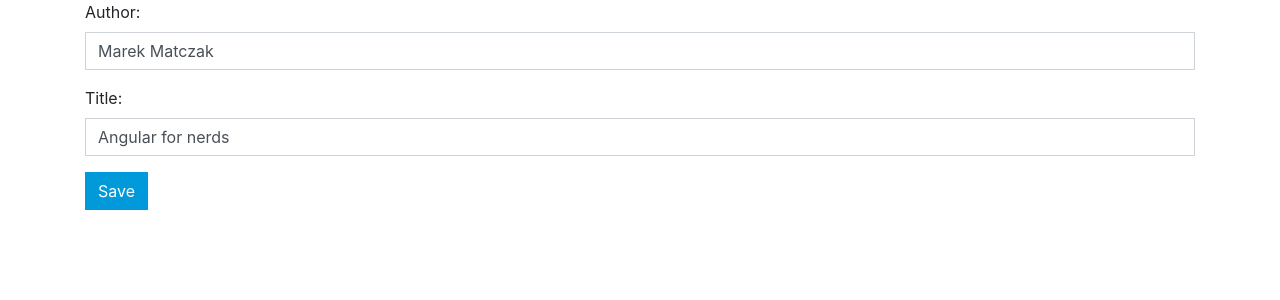
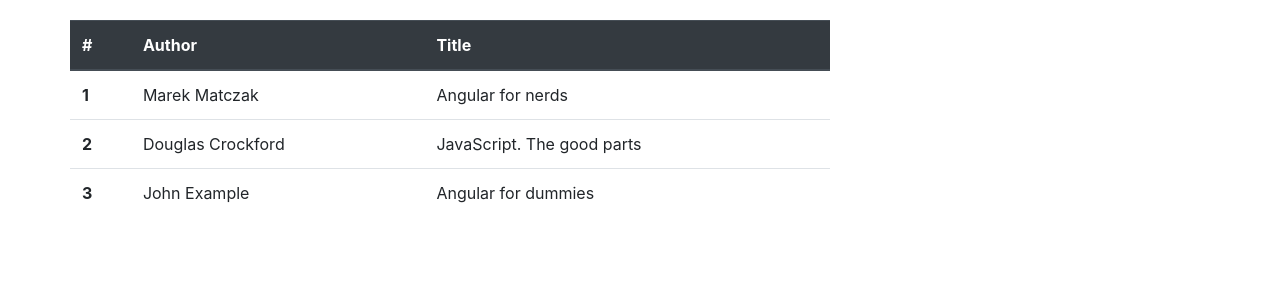
Before and after one commit to mmatczak/ng-training-23.11.2020, an Angular app: page / in a window 1280 px wide. Shown: the top 300 px of the page. Built offline with nearby package versions, Linux system fonts and the light colour scheme.

Commit message:
Master details part 1

```diff
--- a/src/app/app.component.html
+++ b/src/app/app.component.html
@@ -1 +1,3 @@
-<ba-book-details></ba-book-details>
+<section class="container">
+  <ba-book-overview></ba-book-overview>
+</section>
--- a/src/app/app.component.scss
+++ b/src/app/app.component.scss
@@ -0,0 +1,3 @@
+section {
+  margin-top: 20px;
+}
--- a/src/app/book/book.module.ts
+++ b/src/app/book/book.module.ts
@@ -1,12 +1,13 @@
 import { NgModule } from '@angular/core';
 import { CommonModule } from '@angular/common';
 import { BookDetailsComponent } from './components/book-details/book-details.component';
+import { BookOverviewComponent } from './components/book-overview/book-overview.component';
 
 @NgModule({
-  declarations: [BookDetailsComponent],
+  declarations: [BookDetailsComponent, BookOverviewComponent],
   imports: [
     CommonModule
   ],
-  exports: [BookDetailsComponent]
+  exports: [BookOverviewComponent]
 })
 export class BookModule { }
--- a/src/app/book/components/book-details/book-details.component.html
+++ b/src/app/book/components/book-details/book-details.component.html
@@ -2,9 +2,7 @@
   <div class="form-group">
     <label for="author">Author:</label>
     <input id="author" class="form-control"
-           [value]="book.author"
-           (input)="printValue($event)"
-           (blur)="onBlur()">
+           [value]="book.author">
   </div>
 
   <div class="form-group">
--- a/src/app/book/components/book-details/book-details.component.ts
+++ b/src/app/book/components/book-details/book-details.component.ts
@@ -1,4 +1,4 @@
-import {Component} from '@angular/core';
+import {Component, Input} from '@angular/core';
 import {Book} from '../../model/book';
 
 @Component({
@@ -7,21 +7,6 @@
   styleUrls: ['./book-details.component.scss']
 })
 export class BookDetailsComponent {
-  readonly book: Book;
-
-  constructor() {
-    this.book = {
-      author: 'Marek Matczak',
-      title: 'Angular for nerds'
-    };
-  }
-
-  printValue(event: Event): void {
-    const inputElement = event.target as HTMLInputElement;
-    console.log(inputElement.value);
-  }
-
-  onBlur(): void {
-    console.log('Blur');
-  }
+  @Input()
+  book: Book;
 }
--- /dev/null
+++ b/src/app/book/components/book-overview/book-overview.component.html
@@ -0,0 +1,24 @@
+<div class="row">
+  <table class="table col-8">
+    <thead class="thead-dark">
+    <tr>
+      <th scope="col">#</th>
+      <th scope="col">Author</th>
+      <th scope="col">Title</th>
+    </tr>
+    </thead>
+    <tbody>
+    <tr *ngFor="let book of books; index as i"
+        (click)="selectBook(book)"
+        [class.table-info]="isBookSelected(book)">
+      <th scope="row">{{i + 1}}</th>
+      <td>{{book.author}}</td>
+      <td>{{book.title}}</td>
+    </tr>
+    </tbody>
+  </table>
+  <ba-book-details class="col-4"
+                   *ngIf="selectedBook"
+                   [book]="selectedBook"></ba-book-details>
+</div>
+<!--{{selectedBook | json}}-->
--- /dev/null
+++ b/src/app/book/components/book-overview/book-overview.component.scss
@@ -0,0 +1,7 @@
+:host {
+  display: block;
+}
+
+table tr {
+  cursor: pointer;
+}
--- /dev/null
+++ b/src/app/book/components/book-overview/book-overview.component.ts
@@ -0,0 +1,38 @@
+import {Component} from '@angular/core';
+import {Book} from '../../model/book';
+
+@Component({
+  selector: 'ba-book-overview',
+  templateUrl: './book-overview.component.html',
+  styleUrls: ['./book-overview.component.scss']
+})
+export class BookOverviewComponent {
+  books: Book[];
+
+  selectedBook: Book | null = null;
+
+  constructor() {
+    this.books = [
+      {
+        author: 'Marek Matczak',
+        title: 'Angular for nerds'
+      },
+      {
+        author: 'Douglas Crockford',
+        title: 'JavaScript. The good parts'
+      },
+      {
+        author: 'John Example',
+        title: 'Angular for dummies'
+      }
+    ];
+  }
+
+  selectBook(book: Book): void {
+    this.selectedBook = book;
+  }
+
+  isBookSelected(book: Book): boolean {
+    return this.selectedBook === book;
+  }
+}
```
Also changed, not shown: 1 other file (tests, documents, lock files or other folders).
